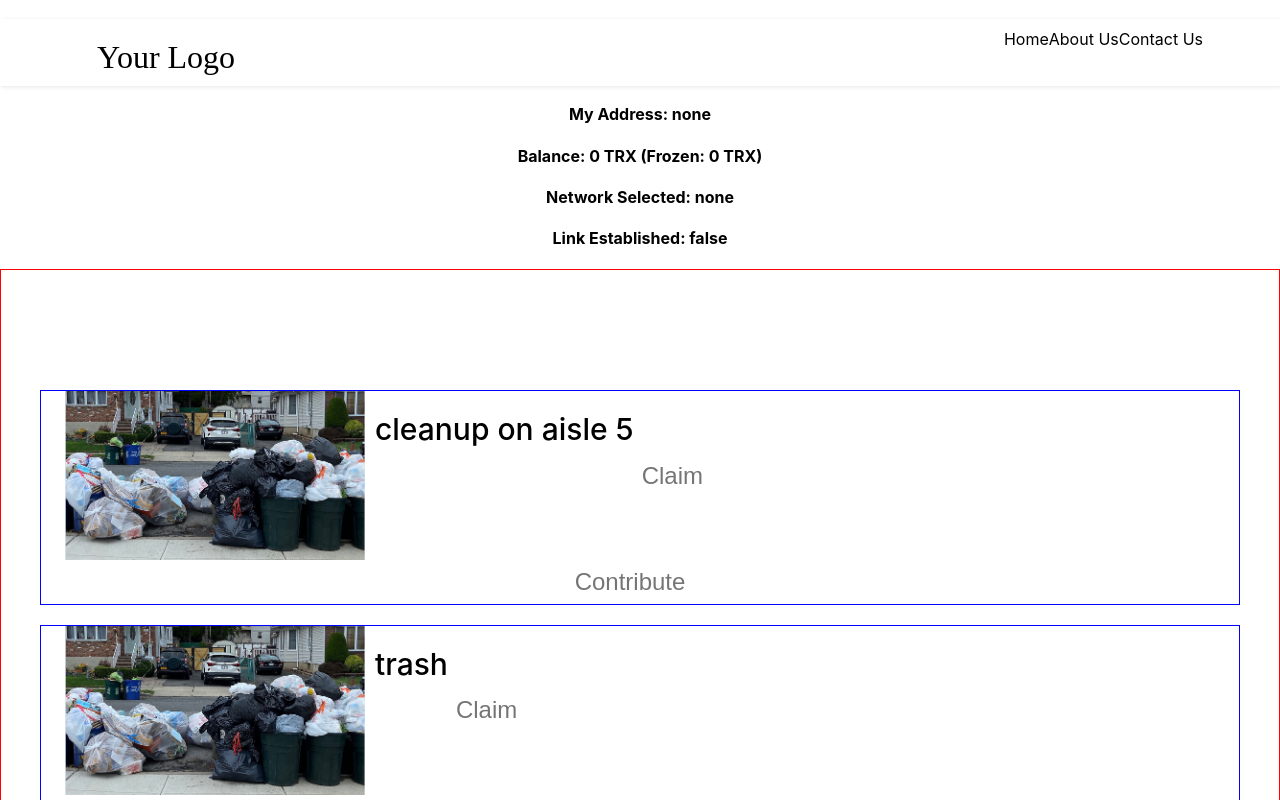
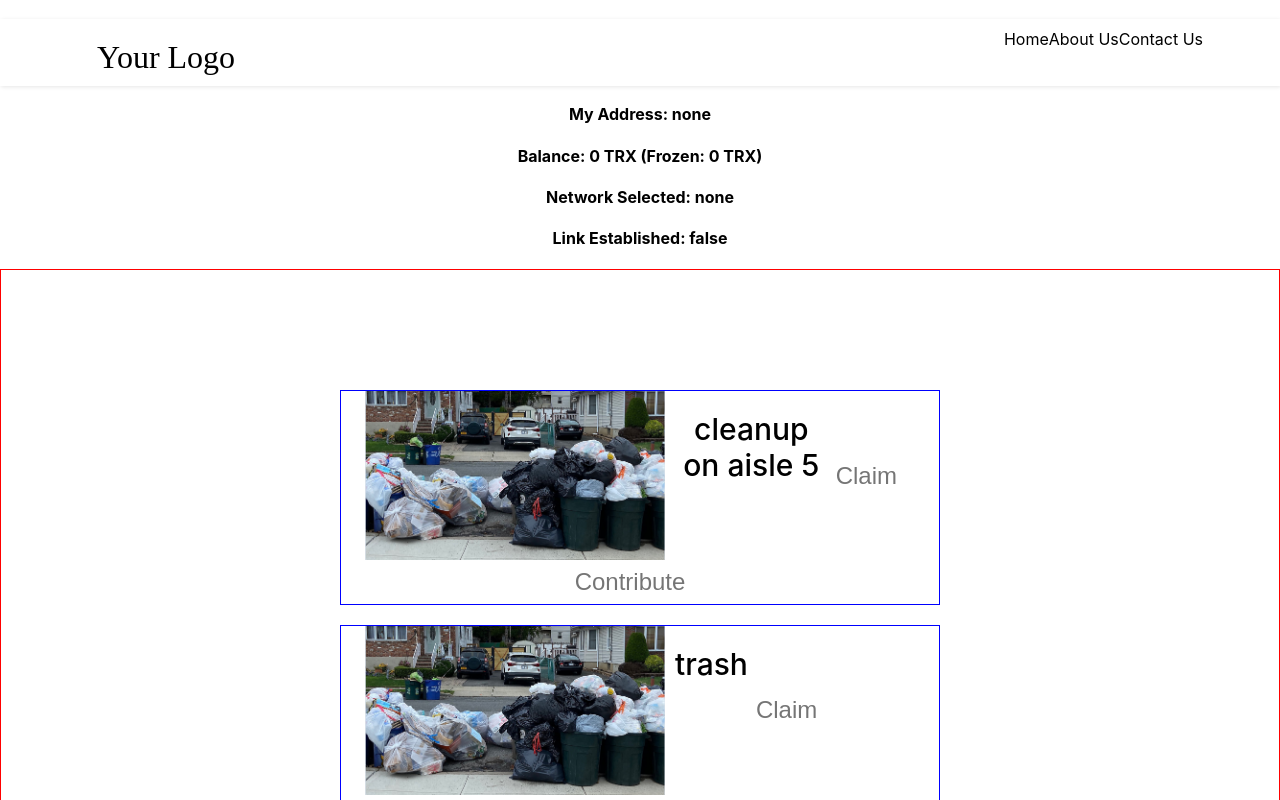
Before and after one commit to ronaywang/tronhack, a React (Create React App) app in the folder my-app/: page / in a window 1280 px wide. Shown: the top 800 px of the page. Built offline with nearby package versions, Linux system fonts and the light colour scheme.

Commit message:
fixed container

```diff
--- a/my-app/src/components/Content.js
+++ b/my-app/src/components/Content.js
@@ -15,7 +15,7 @@ const Content = () => {
 
 const Job = ({description}) => {
     return (
-        <Container className="job">
+        <Container className="job" maxWidth="sm">
             <Stack direction="row">
             <img src={trash} alt="Italian Trulli" width='300px'></img>
             <div id='describe'>{description}</div>
```
